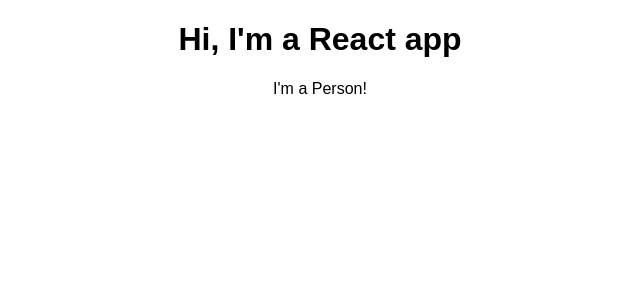
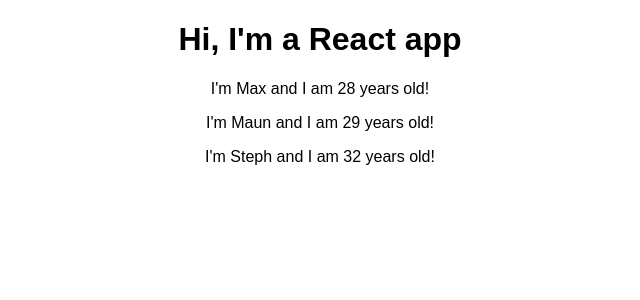
Before and after one commit to KeiferE/react-complete-guide, a React (Create React App) app: page / in a window 1280 px wide. Shown: the top 300 px of the page, without its empty margins (320-960 px from the left). Built offline with nearby package versions, Linux system fonts and the light colour scheme.

Commit message:
adding basic dynamic funct to person comp

```diff
--- a/src/App.js
+++ b/src/App.js
@@ -8,7 +8,9 @@
     return (
       <div className="App">
         <h1>Hi, I'm a React app</h1>
-        <Person />
+        <Person name="Max" age="28"/>
+        <Person name="Maun" age="29"/>
+        <Person name="Steph" age="32">My Hobbies: Racing</Person>
       </div>
     );
     // return React.createElement('div', {className: 'App'}, React.createElement('h1', null, 'Hi, I\'m a React App!!! '));
--- a/src/Person/Person.js
+++ b/src/Person/Person.js
@@ -1,7 +1,9 @@
 import React from 'react';
 
-const person = () => {
-    return <p>I'm a Person!</p>
+const person = (props) => {
+    return <p>I'm {props.name} and I am {props.age} years old!</p>
 }
 
+
+
 export default person;
```
